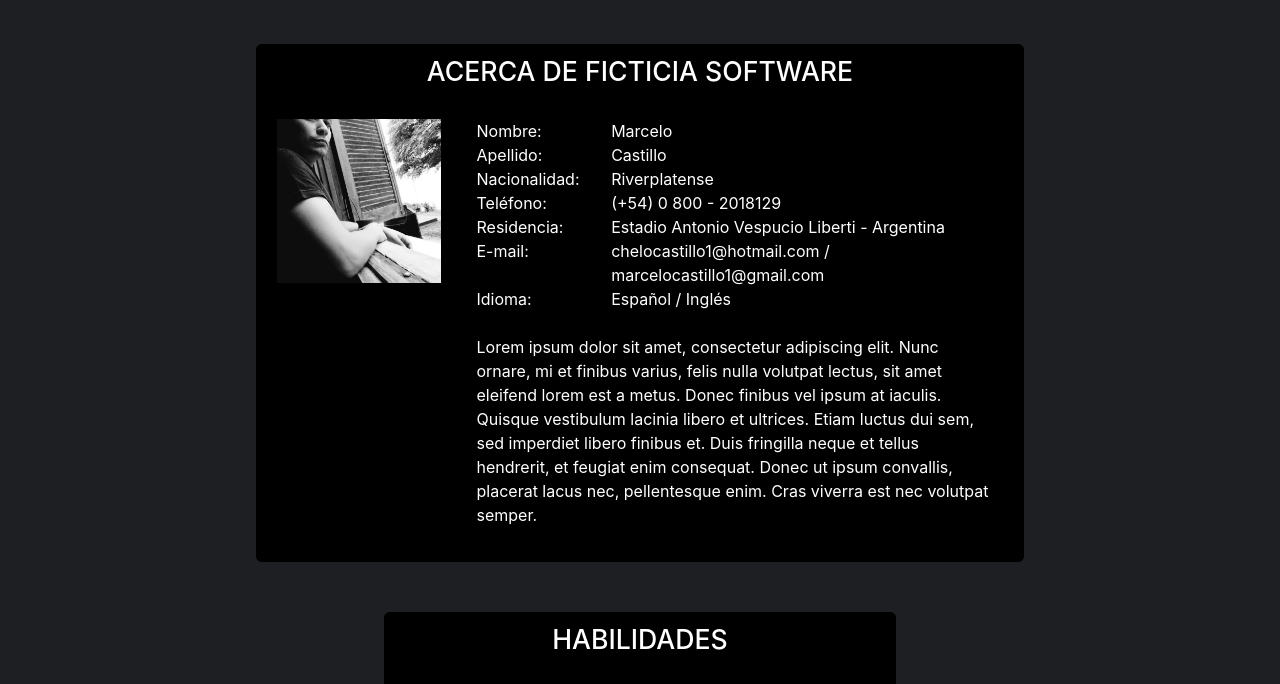
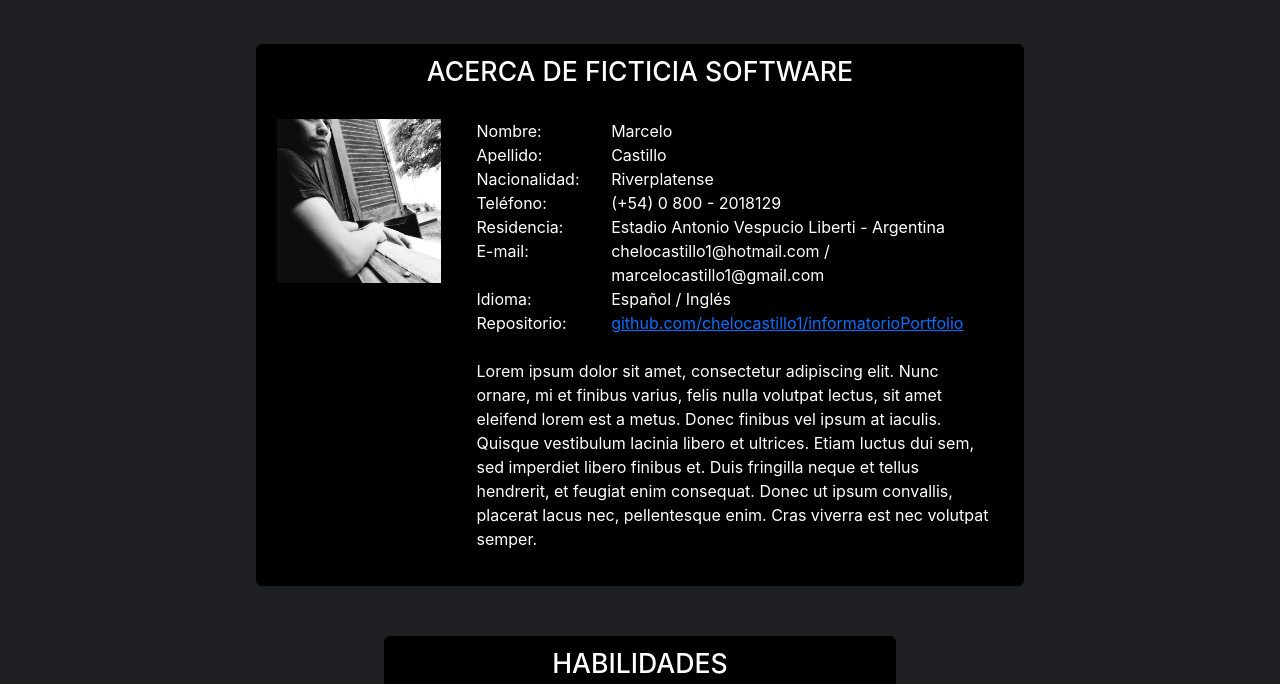
Before and after one commit to chelocastillo1/informatorioPortfolio, a plain HTML site: page about.html in a window 1280 px wide. Shown: the part 62-746 px from the top of the page. Drawn offline with nearby package versions, Linux system fonts and the light colour scheme.

Commit message:
Cambios para los href x 3

```diff
--- a/about.html
+++ b/about.html
@@ -65,6 +65,10 @@
               <div class="row">
                 <div class="col-sm-3">Idioma:</div>
                 <div class="col-sm-9">Español / Inglés</div>
+              </div>
+              <div class="row">
+                <div class="col-sm-3">Repositorio:</div>
+                <div class="col-sm-9"><a href="https://github.com/chelocastillo1/informatorioPortfolio/">github.com/chelocastillo1/informatorioPortfolio</a></div>
               </div>
               <div class="row">
                 &nbsp;
```
Also changed, not shown: index.html (+1 -1 lines).
